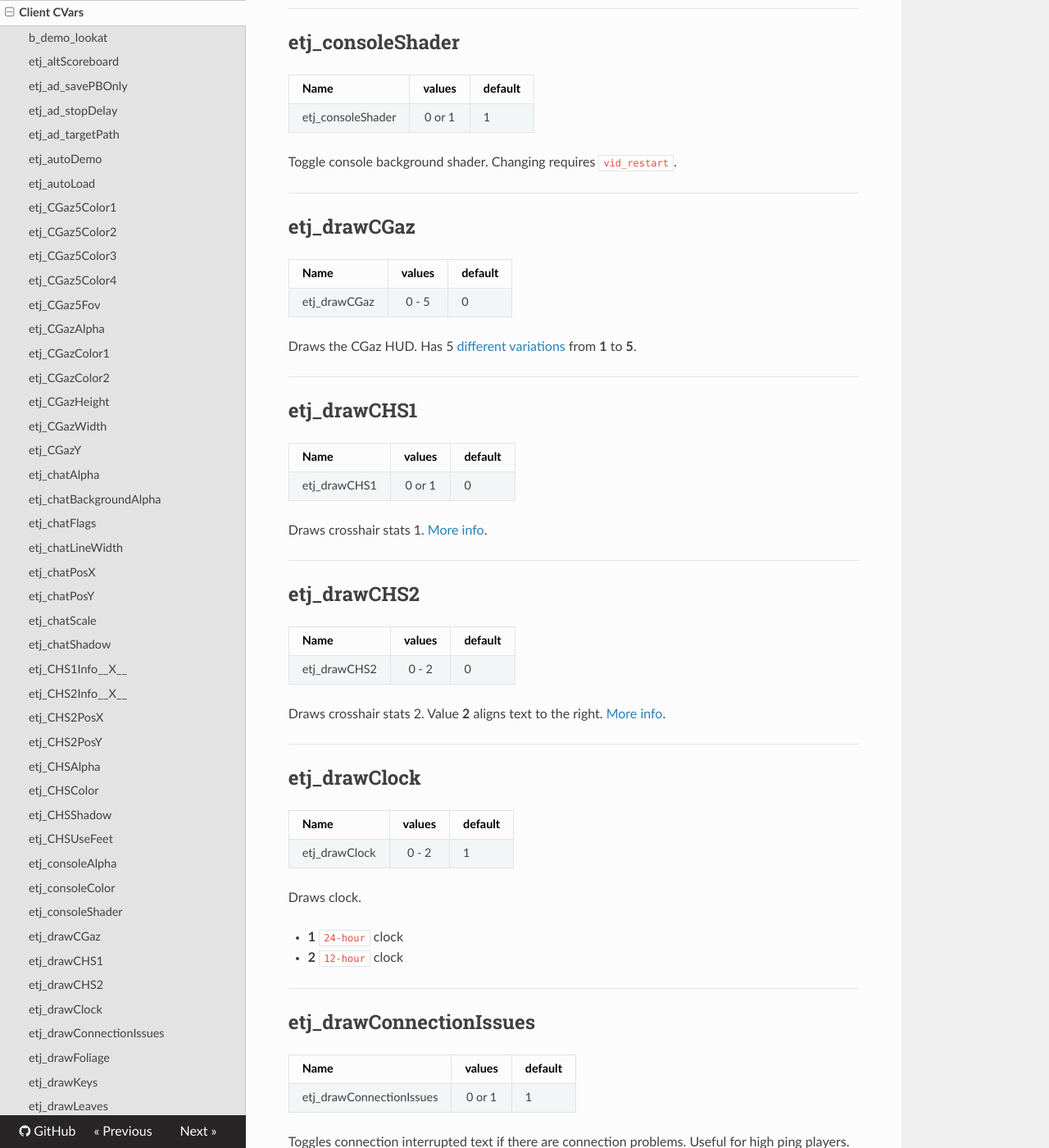
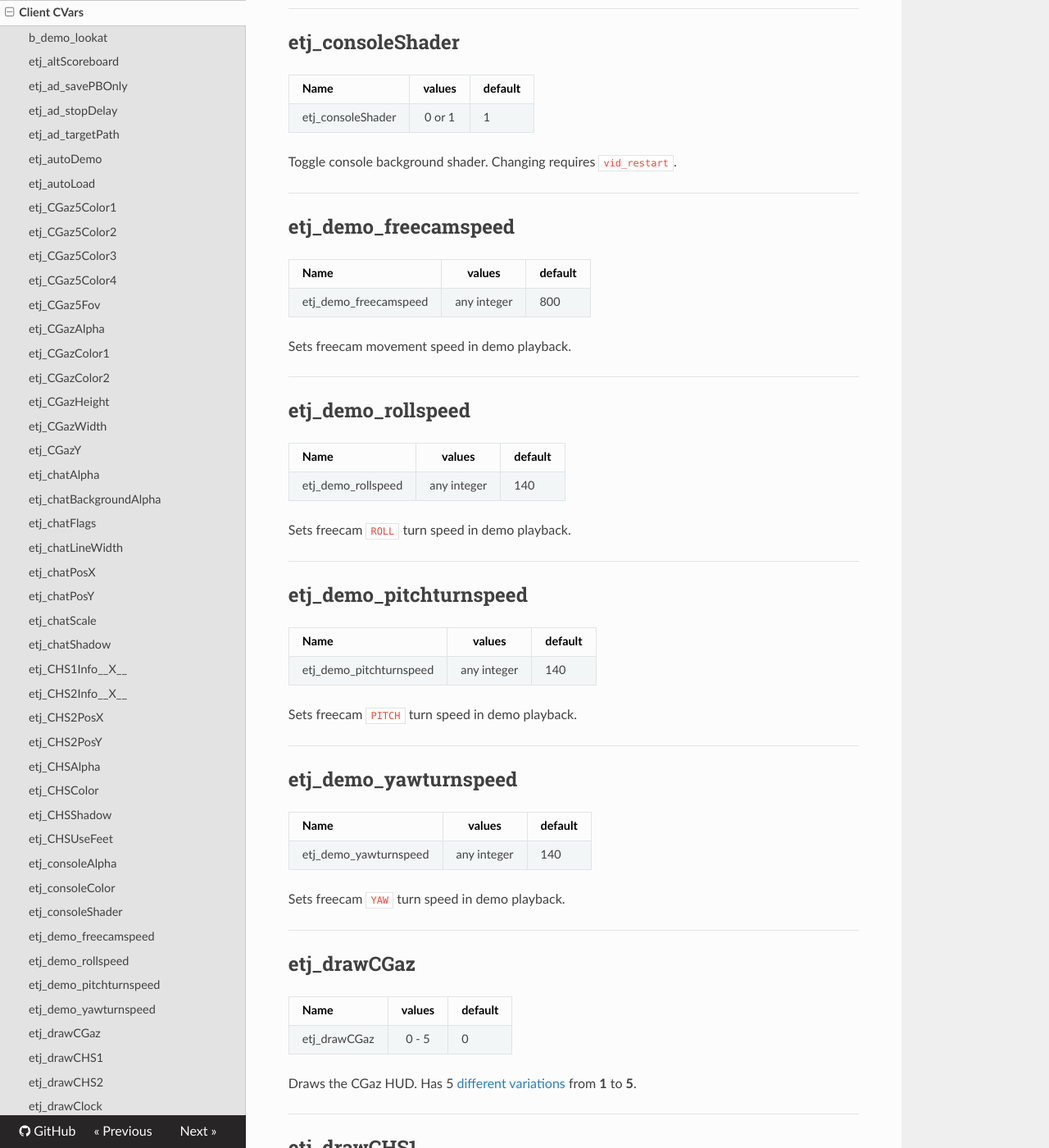
Before and after one commit to etjump/documentation, an MkDocs documentation site: the page built from docs/client/client_cvars.md, in a window 1280 px wide and 1400 px high, scrolled down 8653 px. Shown: the whole window at 82% size. Built offline with MkDocs 1.6.1, drawn with Linux system fonts in a browser that asks for light colours; nearby versions of some CDN libraries; old or Windows-style settings are respelled for this version of MkDocs; some of the changed text lies outside the part shown.

Commit message:
Add missing demo playback cvars

```diff
--- a/docs/client/client_cvars.md
+++ b/docs/client/client_cvars.md
@@ -347,6 +347,42 @@ Name                    | values        | default
 etj_consoleShader       | 0 or 1        | 1
 
 Toggle console background shader. Changing requires `vid_restart`.
+
+---
+
+## etj_demo_freecamspeed
+Name                    | values        | default
+------------------------|:-------------:|-------------
+etj_demo_freecamspeed   | any integer   | 800
+
+Sets freecam movement speed in demo playback.
+
+---
+
+## etj_demo_rollspeed
+Name                    | values        | default
+------------------------|:-------------:|-------------
+etj_demo_rollspeed      | any integer   | 140
+
+Sets freecam `ROLL` turn speed in demo playback.
+
+---
+
+## etj_demo_pitchturnspeed
+Name                    | values        | default
+------------------------|:-------------:|-------------
+etj_demo_pitchturnspeed | any integer   | 140
+
+Sets freecam `PITCH` turn speed in demo playback.
+
+---
+
+## etj_demo_yawturnspeed
+Name                    | values        | default
+------------------------|:-------------:|-------------
+etj_demo_yawturnspeed   | any integer   | 140
+
+Sets freecam `YAW` turn speed in demo playback.
 
 ---
 
@@ -1212,6 +1248,15 @@ How long it takes for a popup to show on the sidebar in milliseconds.
 
 ---
 
+## etj_predefineddemokeys
+Name                    | values        | default
+------------------------|:-------------:|-------------
+etj_predefineddemokeys  | 0 or 1        | 1
+
+Use predefined demo keybindings in demo playback.
+
+---
+
 ## etj_proneIndicatorX
 Name                    | values        | default
 ------------------------|:-------------:|-------------
```
